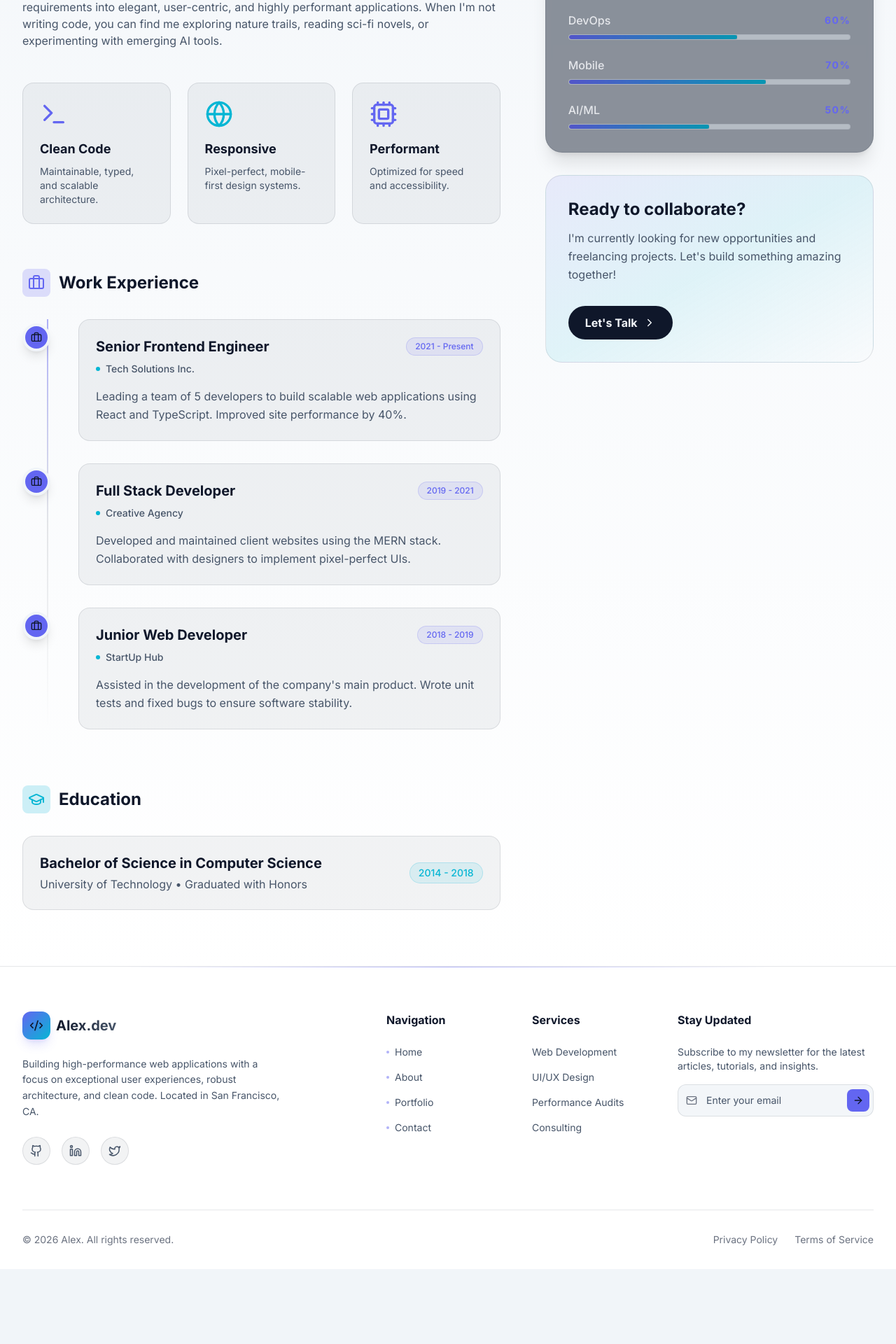
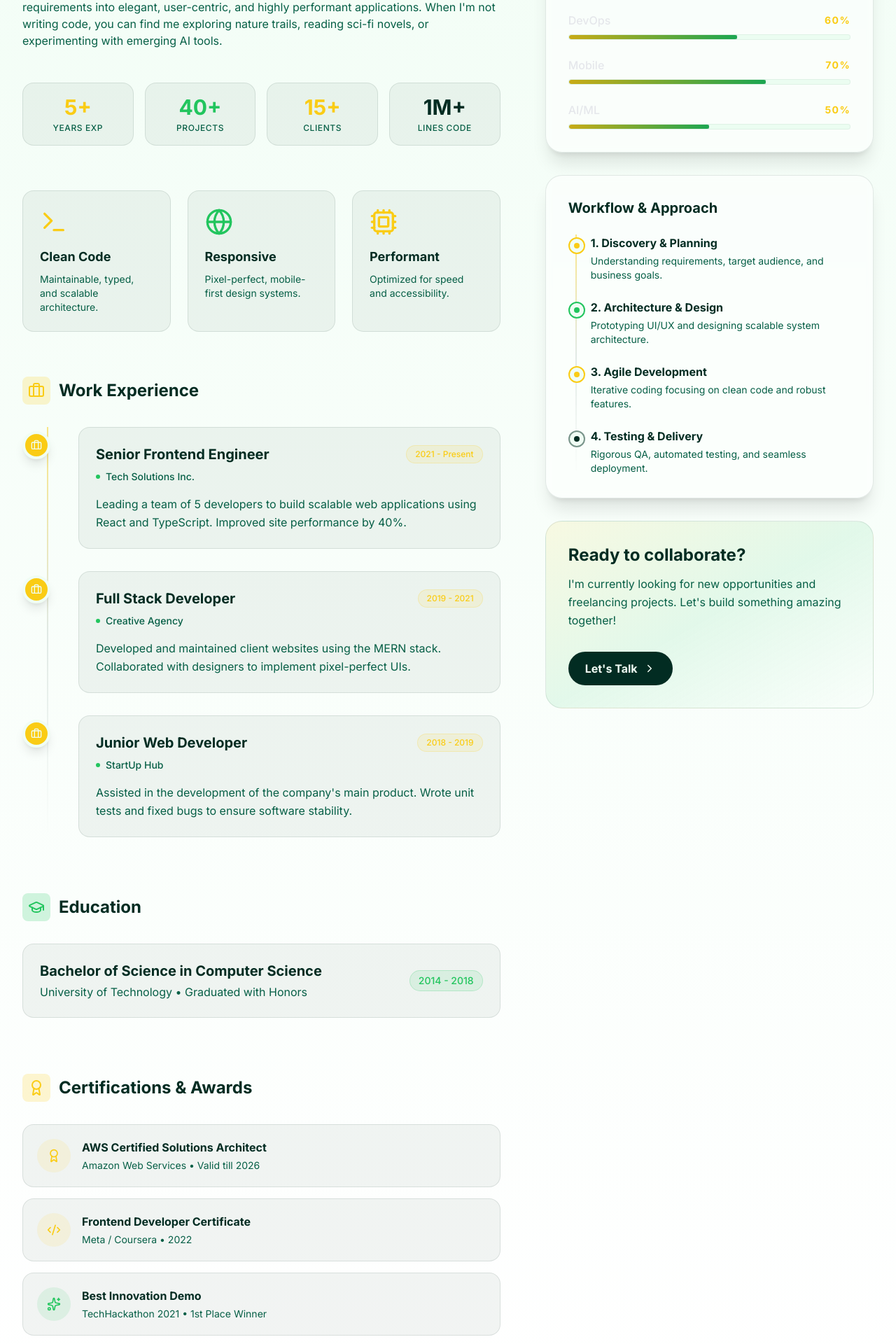
Before and after one commit to alhady-mohamed/Software-Engineer-Portfolio-Website-, a React (Vite) app: page /#/about in a window 1280 px wide. Shown: the part 600-2520 px from the top of the page at 70% size. Before the commit the page ends 2413 px from the top, so only its background shows below. Built offline with nearby package versions, Linux system fonts and the light colour scheme.

Commit message:
feat: update UI theme and add quick stats to About
- Updated brand color usage to emphasize primary and yellow accents
- Added Quick Stats section to the About component
- Standardized text and button styles across components

```diff
--- a/components/About.tsx
+++ b/components/About.tsx
@@ -1,6 +1,6 @@
 import React from 'react';
 import { SKILLS_DATA, EXPERIENCE } from '../constants';
-import { Terminal, Cpu, Globe, Briefcase, GraduationCap, ChevronRight, User } from 'lucide-react';
+import { Terminal, Cpu, Globe, Briefcase, GraduationCap, ChevronRight, User, Award, Users, Code2, Sparkles } from 'lucide-react';
 import { motion } from 'framer-motion';
 import { Link } from 'react-router-dom';
 
@@ -50,6 +50,46 @@ const About: React.FC = () => {
                 I thrive in collaborative environments where I can translate complex business requirements into elegant, user-centric, and highly performant applications. When I'm not writing code, you can find me exploring nature trails, reading sci-fi novels, or experimenting with emerging AI tools.
               </p>
             </motion.div>
+
+            {/* Quick Stats */}
+            <div className="grid grid-cols-2 md:grid-cols-4 gap-4 mb-16">
+              <motion.div
+                initial={{ opacity: 0, y: 20 }}
+                animate={{ opacity: 1, y: 0 }}
+                transition={{ duration: 0.5, delay: 0.2 }}
+                className="bg-white/5 border border-white/10 rounded-2xl p-4 text-center hover:bg-white/10 transition-colors"
+              >
+                <div className="text-3xl font-bold text-primary mb-1">5+</div>
+                <div className="text-xs text-gray-400 uppercase tracking-wider font-medium">Years Exp</div>
+              </motion.div>
+              <motion.div
+                initial={{ opacity: 0, y: 20 }}
+                animate={{ opacity: 1, y: 0 }}
+                transition={{ duration: 0.5, delay: 0.3 }}
+                className="bg-white/5 border border-white/10 rounded-2xl p-4 text-center hover:bg-white/10 transition-colors"
+              >
+                <div className="text-3xl font-bold text-secondary mb-1">40+</div>
+                <div className="text-xs text-gray-400 uppercase tracking-wider font-medium">Projects</div>
+              </motion.div>
+              <motion.div
+                initial={{ opacity: 0, y: 20 }}
+                animate={{ opacity: 1, y: 0 }}
+                transition={{ duration: 0.5, delay: 0.4 }}
+                className="bg-white/5 border border-white/10 rounded-2xl p-4 text-center hover:bg-white/10 transition-colors"
+              >
+                <div className="text-3xl font-bold text-primary mb-1">15+</div>
+                <div className="text-xs text-gray-400 uppercase tracking-wider font-medium">Clients</div>
+              </motion.div>
+              <motion.div
+                initial={{ opacity: 0, y: 20 }}
+                animate={{ opacity: 1, y: 0 }}
+                transition={{ duration: 0.5, delay: 0.5 }}
+                className="bg-white/5 border border-white/10 rounded-2xl p-4 text-center hover:bg-white/10 transition-colors"
+              >
+                <div className="text-3xl font-bold text-white mb-1">1M+</div>
+                <div className="text-xs text-gray-400 uppercase tracking-wider font-medium">Lines Code</div>
+              </motion.div>
+            </div>
 
             {/* Core Values Grid */}
             <div className="grid grid-cols-1 sm:grid-cols-3 gap-6 mb-16">
@@ -107,7 +147,7 @@ const About: React.FC = () => {
                   >
                     {/* Timeline Dot */}
                     <div className="absolute -left-12 md:-left-20 mt-1.5 flex items-center justify-center w-10 h-10 rounded-full border-4 border-dark bg-primary shadow-lg z-10 hidden md:flex">
-                      <Briefcase size={16} className="text-white" />
+                      <Briefcase size={16} className="text-dark" />
                     </div>
                     <div className="absolute -left-12 mt-2 w-4 h-4 rounded-full border-2 border-primary bg-dark z-10 md:hidden"></div>
 
@@ -148,6 +188,45 @@ const About: React.FC = () => {
               </div>
             </div>
 
+            {/* Certifications & Awards Section */}
+            <div className="mt-20">
+              <h3 className="text-2xl font-bold text-white mb-8 flex items-center gap-3">
+                <div className="p-2 bg-primary/20 rounded-lg">
+                  <Award className="text-primary" size={24} />
+                </div>
+                Certifications & Awards
+              </h3>
+              <div className="space-y-4">
+                <div className="p-5 rounded-2xl border border-white/10 bg-white/5 flex items-center gap-4 hover:bg-white/10 transition-colors">
+                  <div className="w-12 h-12 rounded-full bg-primary/10 flex items-center justify-center text-primary shrink-0">
+                    <Award size={20} />
+                  </div>
+                  <div>
+                    <h4 className="text-white font-bold mb-1">AWS Certified Solutions Architect</h4>
+                    <p className="text-sm text-gray-400">Amazon Web Services • Valid till 2026</p>
+                  </div>
+                </div>
+                <div className="p-5 rounded-2xl border border-white/10 bg-white/5 flex items-center gap-4 hover:bg-white/10 transition-colors">
+                  <div className="w-12 h-12 rounded-full bg-primary/10 flex items-center justify-center text-primary shrink-0">
+                    <Code2 size={20} />
+                  </div>
+                  <div>
+                    <h4 className="text-white font-bold mb-1">Frontend Developer Certificate</h4>
+                    <p className="text-sm text-gray-400">Meta / Coursera • 2022</p>
+                  </div>
+                </div>
+                <div className="p-5 rounded-2xl border border-white/10 bg-white/5 flex items-center gap-4 hover:bg-white/10 transition-colors">
+                  <div className="w-12 h-12 rounded-full bg-secondary/10 flex items-center justify-center text-secondary shrink-0">
+                    <Sparkles size={20} />
+                  </div>
+                  <div>
+                    <h4 className="text-white font-bold mb-1">Best Innovation Demo</h4>
+                    <p className="text-sm text-gray-400">TechHackathon 2021 • 1st Place Winner</p>
+                  </div>
+                </div>
+              </div>
+            </div>
+
           </div>
 
           {/* Right Column: Skills & CTA */}
@@ -182,13 +261,53 @@ const About: React.FC = () => {
               </div>
             </motion.div>
 
+            {/* Methodology/Workflow */}
+            <motion.div
+              initial={{ opacity: 0, x: 20 }}
+              whileInView={{ opacity: 1, x: 0 }}
+              viewport={{ once: true }}
+              className="bg-slate-800/50 p-8 rounded-3xl border border-white/10 shadow-xl backdrop-blur-sm"
+            >
+              <h3 className="text-xl font-bold text-white mb-6">Workflow & Approach</h3>
+              <div className="space-y-6 relative before:absolute before:inset-0 before:ml-[11px] before:-translate-x-px before:h-full before:w-0.5 before:bg-gradient-to-b before:from-primary/50 before:via-white/10 before:to-transparent">
+                <div className="relative pl-8">
+                  <div className="absolute left-0 top-1 w-6 h-6 rounded-full bg-dark border-2 border-primary flex items-center justify-center z-10">
+                    <div className="w-2 h-2 rounded-full bg-primary" />
+                  </div>
+                  <h4 className="text-white font-bold mb-1">1. Discovery & Planning</h4>
+                  <p className="text-sm text-gray-400">Understanding requirements, target audience, and business goals.</p>
+                </div>
+                <div className="relative pl-8">
+                  <div className="absolute left-0 top-1 w-6 h-6 rounded-full bg-dark border-2 border-secondary flex items-center justify-center z-10">
+                    <div className="w-2 h-2 rounded-full bg-secondary" />
+                  </div>
+                  <h4 className="text-white font-bold mb-1">2. Architecture & Design</h4>
+                  <p className="text-sm text-gray-400">Prototyping UI/UX and designing scalable system architecture.</p>
+                </div>
+                <div className="relative pl-8">
+                  <div className="absolute left-0 top-1 w-6 h-6 rounded-full bg-dark border-2 border-primary flex items-center justify-center z-10">
+                    <div className="w-2 h-2 rounded-full bg-primary" />
+                  </div>
+                  <h4 className="text-white font-bold mb-1">3. Agile Development</h4>
+                  <p className="text-sm text-gray-400">Iterative coding focusing on clean code and robust features.</p>
+                </div>
+                <div className="relative pl-8">
+                  <div className="absolute left-0 top-1 w-6 h-6 rounded-full bg-dark border-2 border-white/50 flex items-center justify-center z-10">
+                    <div className="w-2 h-2 rounded-full bg-white" />
+                  </div>
+                  <h4 className="text-white font-bold mb-1">4. Testing & Delivery</h4>
+                  <p className="text-sm text-gray-400">Rigorous QA, automated testing, and seamless deployment.</p>
+                </div>
+              </div>
+            </motion.div>
+
             <motion.div
               initial={{ opacity: 0, y: 20 }}
               whileInView={{ opacity: 1, y: 0 }}
               viewport={{ once: true }}
               className="p-8 rounded-3xl bg-gradient-to-br from-primary/10 via-secondary/10 to-transparent border border-white/10 relative overflow-hidden group"
             >
-               <div className="absolute inset-0 bg-gradient-to-r from-primary via-purple-500 to-secondary opacity-0 group-hover:opacity-10 transition-opacity duration-500" />
+               <div className="absolute inset-0 bg-gradient-to-r from-primary via-secondary to-primary opacity-0 group-hover:opacity-10 transition-opacity duration-500" />
                <h4 className="text-2xl font-bold text-white mb-3">Ready to collaborate?</h4>
                <p className="text-gray-400 mb-8 leading-relaxed">
                  I'm currently looking for new opportunities and freelancing projects. Let's build something amazing together!
--- a/components/Contact.tsx
+++ b/components/Contact.tsx
@@ -86,7 +86,7 @@ const Contact: React.FC = () => {
                 </div>
 
                 <div className="flex items-start gap-4">
-                  <div className="p-4 bg-purple-500/10 rounded-2xl text-purple-400 border border-purple-500/20">
+                  <div className="p-4 bg-primary/10 rounded-2xl text-primary border border-primary/20">
                     <MapPin size={24} />
                   </div>
                   <div>
@@ -217,7 +217,7 @@ const Contact: React.FC = () => {
                       className={`w-full flex items-center justify-center gap-3 py-4 rounded-xl font-bold text-white transition-all transform ${
                         status === 'submitting'
                           ? 'bg-white/10 cursor-not-allowed border border-white/20'
-                          : 'bg-primary hover:bg-indigo-500 hover:shadow-lg hover:shadow-primary/30 hover:-translate-y-1'
+                          : 'bg-primary hover:bg-yellow-400 hover:text-dark hover:shadow-lg hover:shadow-primary/30 hover:-translate-y-1'
                       }`}
                     >
                       {status === 'submitting' ? (
--- a/components/Footer.tsx
+++ b/components/Footer.tsx
@@ -93,7 +93,7 @@ const Footer: React.FC = () => {
               />
               <button
                 type="submit"
-                className="absolute right-1.5 p-2 bg-primary text-white rounded-lg hover:bg-indigo-500 transition-colors"
+                className="absolute right-1.5 p-2 bg-primary text-dark rounded-lg hover:bg-yellow-400 font-bold transition-colors"
                 aria-label="Subscribe"
               >
                 <ArrowRight size={16} />
--- a/components/Home.tsx
+++ b/components/Home.tsx
@@ -89,9 +89,9 @@ const Home: React.FC = () => {
               whileInView={{ opacity: 1, y: 0 }}
               viewport={{ once: true }}
               transition={{ delay: 0.2 }}
-              className="bg-white/5 border border-white/10 p-8 rounded-3xl hover:bg-white/[0.07] hover:border-purple-400/30 transition-all duration-300"
+              className="bg-white/5 border border-white/10 p-8 rounded-3xl hover:bg-white/[0.07] hover:border-primary/30 transition-all duration-300"
             >
-              <div className="w-14 h-14 bg-purple-500/10 rounded-2xl flex items-center justify-center text-purple-400 mb-6">
+              <div className="w-14 h-14 bg-primary/10 rounded-2xl flex items-center justify-center text-primary mb-6">
                 <Zap size={28} />
               </div>
               <h3 className="text-xl font-bold text-white mb-4">Performance Optimization</h3>
--- a/components/Navbar.tsx
+++ b/components/Navbar.tsx
@@ -143,7 +143,7 @@ const Navbar: React.FC = () => {
               <Link
                 to="/contact"
                 onClick={() => setIsMobileMenuOpen(false)}
-                className="mt-4 text-center px-5 py-3 rounded-lg bg-primary text-white font-medium hover:bg-indigo-600 transition-colors"
+                className="mt-4 text-center px-5 py-3 rounded-lg bg-primary text-dark font-bold hover:bg-yellow-400 transition-colors"
               >
                 Let's Talk
               </Link>
--- a/components/Projects.tsx
+++ b/components/Projects.tsx
@@ -52,7 +52,7 @@ const Projects: React.FC = () => {
               onClick={() => setActiveCategory(cat)}
               className={`px-6 py-2.5 rounded-full text-sm font-medium transition-all duration-300 ${
                 activeCategory === cat
-                  ? 'bg-primary text-white shadow-lg shadow-primary/25'
+                  ? 'bg-primary text-dark shadow-lg shadow-primary/25'
                   : 'bg-white/5 text-gray-400 hover:text-white hover:bg-white/10'
               }`}
             >
@@ -140,7 +140,7 @@ const Projects: React.FC = () => {
                         href={project.link}
                         target="_blank"
                         rel="noopener noreferrer"
-                        className="p-2 rounded-full bg-primary/10 border border-primary/20 text-primary hover:bg-primary hover:text-white transition-all shadow-lg hover:shadow-primary/30"
+                        className="p-2 rounded-full bg-primary/10 border border-primary/20 text-primary hover:bg-primary hover:text-dark transition-all shadow-lg hover:shadow-primary/30"
                         aria-label="View Live Demo"
                       >
                          <ExternalLink size={20} />
--- a/index.html
+++ b/index.html
@@ -22,18 +22,20 @@
               sans: ['Inter', 'sans-serif'],
             },
             colors: {
-              primary: '#6366f1', // Indigo 500
-              secondary: '#06b6d4', // Cyan 500
+              primary: '#facc15', // Yellow 400
+              secondary: '#22c55e', // Green 500
               // Dynamic Theme Colors mapped to CSS Variables
               dark: 'rgb(var(--color-bg-base) / <alpha-value>)',
               white: 'rgb(var(--color-text-base) / <alpha-value>)',
               black: 'rgb(var(--color-bg-secondary) / <alpha-value>)',
               slate: {
-                900: 'rgb(var(--color-bg-card) / <alpha-value>)', // Used for cards/sections
+                800: 'rgb(var(--color-bg-card) / <alpha-value>)',
+                900: 'rgb(var(--color-bg-card) / <alpha-value>)',
               },
               gray: {
                 300: 'rgb(var(--color-text-muted) / <alpha-value>)',
                 400: 'rgb(var(--color-text-muted) / <alpha-value>)',
+                500: 'rgb(var(--color-text-muted) / <alpha-value>)',
               }
             }
           }
@@ -42,23 +44,23 @@
     </script>
     <style>
       :root {
-        /* Dark Mode (Default) */
-        --color-bg-base: 15 23 42;      /* Slate 900 */
-        --color-bg-card: 30 41 59;      /* Slate 800 */
-        --color-bg-secondary: 2 6 23;   /* Slate 950 (Black replacement) */
+        /* Dark Mode (Dark Green & Yellow) */
+        --color-bg-base: 2 15 10;       /* Deep Dark Green */
+        --color-bg-card: 6 36 24;       /* Slightly lighter Dark Green */
+        --color-bg-secondary: 0 5 2;    /* Very Dark Green / almost Black */
         --color-text-base: 255 255 255; /* White */
-        --color-text-muted: 148 163 184; /* Slate 400 */
-        --color-border: 255 255 255;
+        --color-text-muted: 153 178 162; /* Lighter green-gray for muted text */
+        --color-border: 12 72 48;
       }
 
       html.light {
         /* Light Mode */
-        --color-bg-base: 241 245 249;   /* Slate 100 */
+        --color-bg-base: 240 253 244;   /* Green 50 */
         --color-bg-card: 255 255 255;   /* White */
-        --color-bg-secondary: 226 232 240; /* Slate 200 */
-        --color-text-base: 15 23 42;    /* Slate 900 (White replacement) */
-        --color-text-muted: 71 85 105;  /* Slate 600 */
-        --color-border: 15 23 42;
+        --color-bg-secondary: 220 252 231; /* Green 100 */
+        --color-text-base: 2 44 34;     /* Emerald 950 */
+        --color-text-muted: 6 95 70;    /* Emerald 800 */
+        --color-border: 167 243 208;
       }
 
       body {
@@ -80,7 +82,7 @@
         opacity: 0.5;
       }
       ::-webkit-scrollbar-thumb:hover {
-        background: #6366f1;
+        background: #facc15;
       }
     </style>
   <script type="importmap">
```
Also changed, not shown: components/Hero.tsx (+6 -6 lines).
